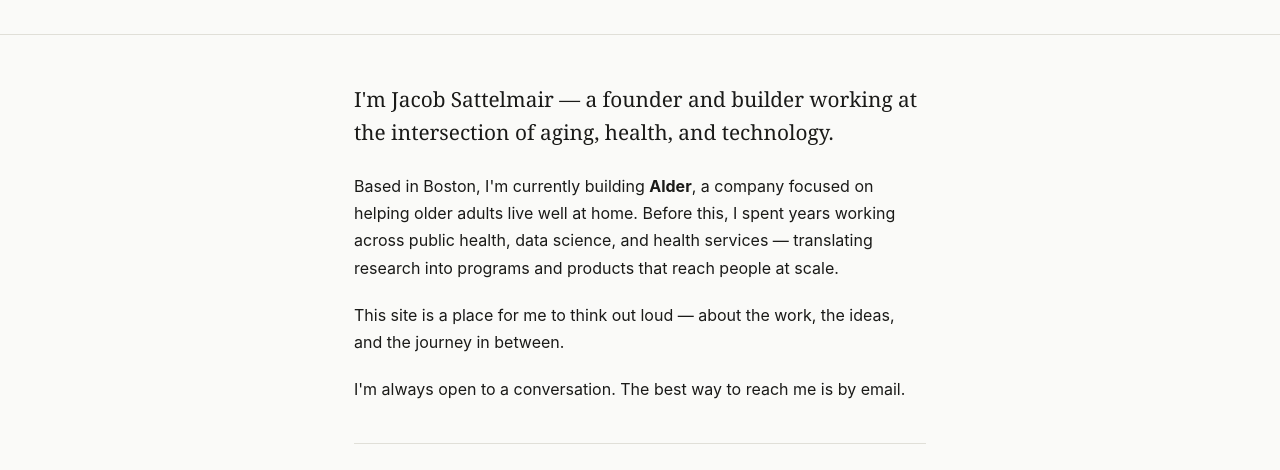
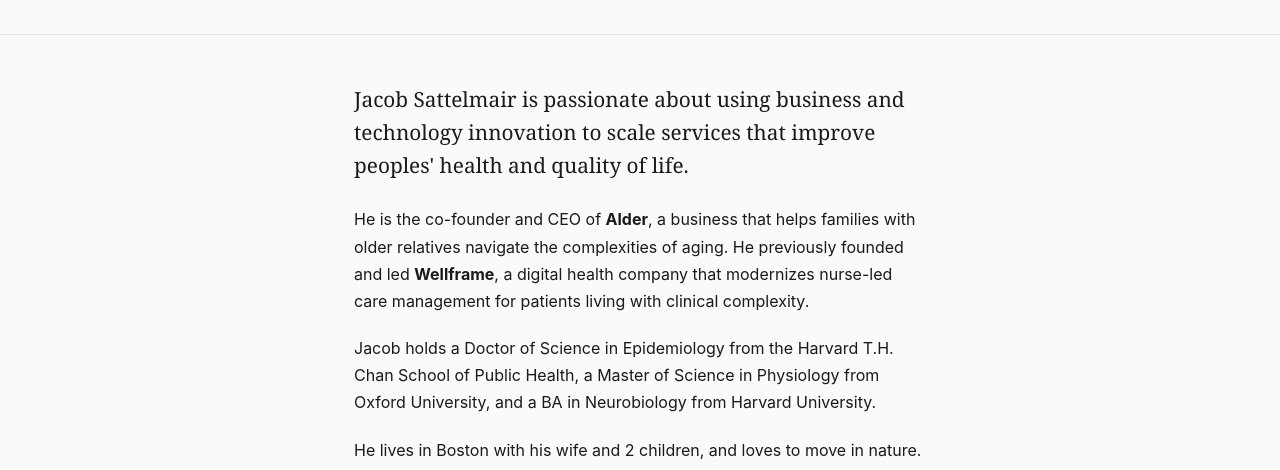
Before and after one commit to jacobsattelmair-commits/thehumblejourney, a plain HTML site: page thehumblejourney-site/bio.html in a window 1280 px wide. Shown: the part 230-700 px from the top of the page. Drawn offline with Linux system fonts and the light colour scheme.

Commit message:
Update bio.html

```diff
--- a/thehumblejourney-site/bio.html
+++ b/thehumblejourney-site/bio.html
@@ -33,17 +33,15 @@
 
     <section class="bio-content">
       <div class="container container--narrow">
-        <!-- PLACEHOLDER: Replace with your bio text -->
-        <p class="bio-lead">I'm Jacob Sattelmair — a founder and builder working at the intersection of aging, health, and technology.</p>
+        <p class="bio-lead">Jacob Sattelmair is passionate about using business and technology innovation to scale services that improve peoples' health and quality of life.</p>
 
-        <p>Based in Boston, I'm currently building <strong>Alder</strong>, a company focused on helping older adults live well at home. Before this, I spent years working across public health, data science, and health services — translating research into programs and products that reach people at scale.</p>
+        <p>He is the co-founder and CEO of <strong>Alder</strong>, a business that helps families with older relatives navigate the complexities of aging. He previously founded and led <strong>Wellframe</strong>, a digital health company that modernizes nurse-led care management for patients living with clinical complexity.</p>
 
-        <p>This site is a place for me to think out loud — about the work, the ideas, and the journey in between.</p>
+        <p>Jacob holds a Doctor of Science in Epidemiology from the Harvard T.H. Chan School of Public Health, a Master of Science in Physiology from Oxford University, and a BA in Neurobiology from Harvard University.</p>
 
-        <p>I'm always open to a conversation. The best way to reach me is by email.</p>
+        <p>He lives in Boston with his wife and 2 children, and loves to move in nature.</p>
 
         <div class="bio-contact">
-          <!-- PLACEHOLDER: Update with your actual email -->
           <a href="mailto:jacob@thehumblejourney.com" class="contact-link">
             <svg width="18" height="18" viewBox="0 0 24 24" fill="none" stroke="currentColor" stroke-width="1.8" stroke-linecap="round" stroke-linejoin="round" aria-hidden="true"><rect x="2" y="4" width="20" height="16" rx="2"/><path d="m2 7 10 7 10-7"/></svg>
             jacob@thehumblejourney.com
```
